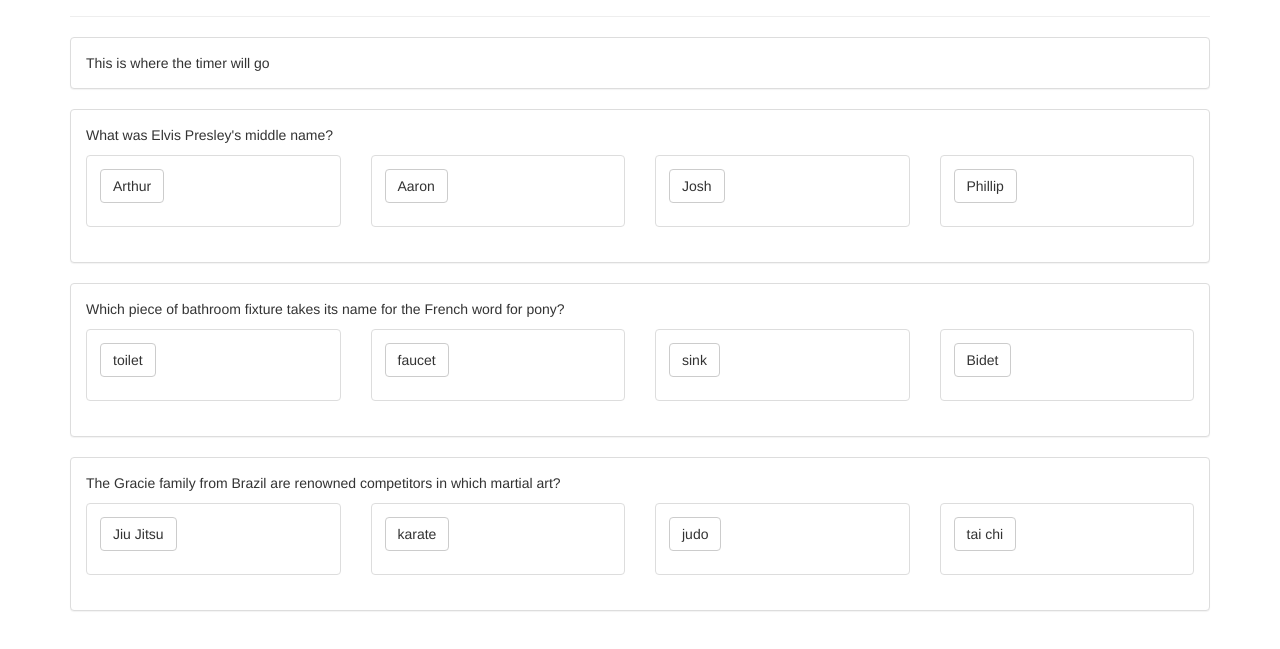
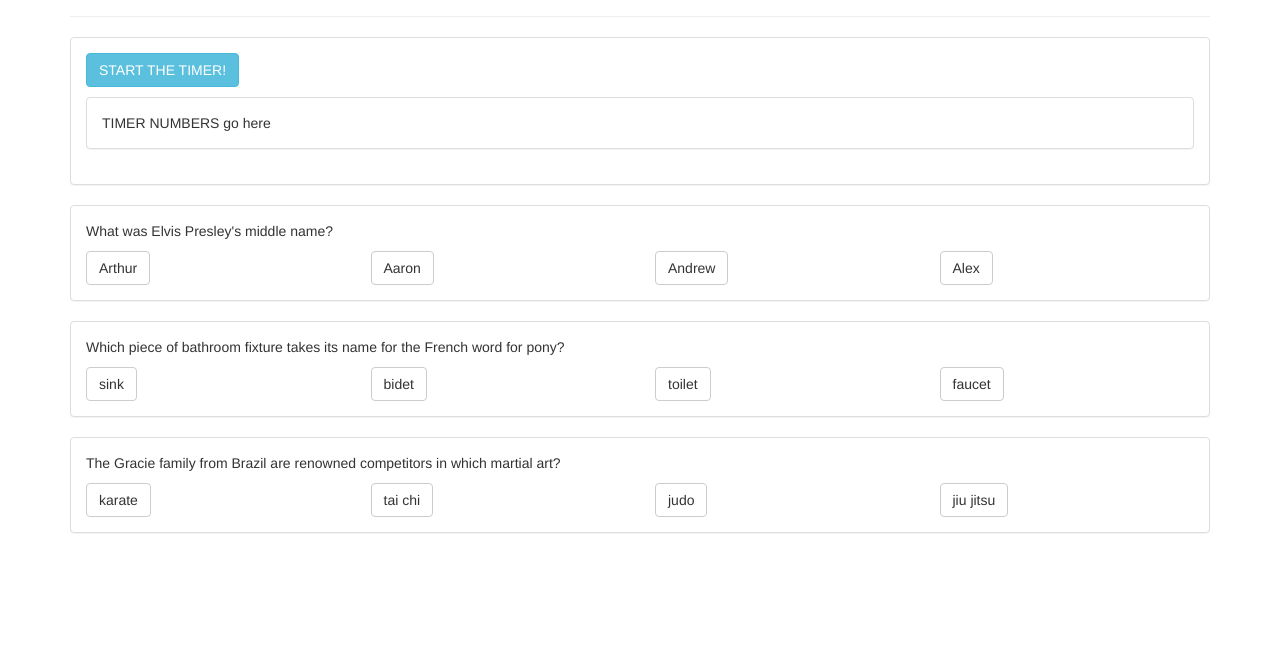
Before and after one commit to RoyceCopeland/TriviaGame, a plain HTML site: page index.html in a window 1280 px wide. Shown: the part 83-732 px from the top of the page. Drawn offline with nearby package versions, Linux system fonts and the light colour scheme; files that its build step writes are made by us from their sources.

Commit message:
some progress

```diff
--- a/assets/javascript/app.js
+++ b/assets/javascript/app.js
@@ -2,8 +2,65 @@
 //
 //* The player will have a limited amount of time to finish the quiz.
 //
-//  * The game ends when the time runs out. The page will reveal the number of questions that players answer correctly and incorrectly.
-//
+//* Don't forget to include a countdown timer.
+
+"use strict";
+
+$(document).ready(function() {
+    //  var correctAnswerArray;
+    var correctAnswer;
+    var incorrectAnswer;
+    var allCorrectAnswers = ["Aaron", "bidet", "jiu jitsu"];
+    var playerAnswer;
+
+
+    //           //  * The game ends when the time runs out. The page will reveal the
+    //           //  number of questions that players answer correctly and incorrectly.
+    var totalCorrectAnswers;
+    var totalIncorrectAnswers;
+
+
+    // for question 1:
+    //
+
+
+
+function rightOrWrong () {
+	$(".btn").on("click");
+	for (var i = 0; i < allCorrectAnswers.length; i++) {
+		allCorrectAnswers[i];
+		if (playerAnswer === allCorrectAnswers) {
+			console.log(correct);
+		}
+	}
+}
+
+rightOrWrong();
+
+
+
+
+//   var hasMatch = false;
+
+//   for (var i = 0; i < allCorrectAnswers.length; i++) {
+
+//       if (playerAnswer === allCorrectAnswers) {
+
+//           hasMatch = true;
+//           console.log(correct);
+//       } else console.log(incorrect);
+//   }
+});
+
+//$("#AaronButton").on("click") {
+//     	console.log(correct);
+//    }
+
+//score it as a correctAnswer
+//correctAnswer = correctAnswer + 1;
+
+//} else //score it an incorrectAnswer
+//	incorrectAnswer = incorrectAnswer = 1;
+
 //* Don't let the player pick more than one answer per question.
-//
-//* Don't forget to include a countdown timer.
+//then lock all buttons for that question
--- a/index.html
+++ b/index.html
@@ -6,8 +6,7 @@
     <meta charset="utf-8">
     <meta name="viewport" content="width = device-width, initial-scale = 1">
     <link rel="stylesheet" href="https://maxcdn.bootstrapcdn.com/bootstrap/3.3.7/css/bootstrap.min.css" integrity="sha384-BVYiiSIFeK1dGmJRAkycuHAHRg32OmUcww7on3RYdg4Va+PmSTsz/K68vbdEjh4u" crossorigin="anonymous">
-    <link rel="stylesheet" type="text/css" href="assets/style.css">
-    <link rel="stylesheet" href="style.css">
+    <link rel="stylesheet" type="text/css" href="assets/css/style.css">
 </head>
 
 <body>
@@ -19,117 +18,106 @@
         </div>
         <div class="panel panel-default">
             <div class="panel-body">
-                This is where the timer will go
+                <div class="row">
+                    <div class="col-md-3">
+                        <div id="timerButton">
+                            <button type="button" class="btn btn-info">START THE TIMER!</button>
+                        </div>
+                    </div>
+                </div>
+                <p></p>
+                <div class="panel panel-default">
+                    <div class="panel-body">
+                        TIMER NUMBERS go here
+                    </div>
+                </div>
             </div>
         </div>
-        <div class="questionContainer">
+        <p></p>
+        <div class="questionContainer1">
             <div class="panel panel-default">
                 <div class="panel-body">
-
-What was Elvis Presley's middle name?
+                    What was Elvis Presley's middle name?
                     <p></p>
                     <div class="row">
                         <div class="col-sm-3 col-md-3">
-                            <div class="thumbnail">
-                                <div class="caption">
-                                    <p><a href="#" class="btn btn-default" role="button">Arthur</a></p>
-                                </div>
+                            <div id="ArthurButton" value="Arthur">
+                                <button type="button" class="btn btn-default">Arthur</button>
                             </div>
                         </div>
                         <div class="col-sm-3 col-md-3">
-                            <div class="thumbnail">
-                                <div class="caption">
-                                    <p><a href="#" class="btn btn-default" role="button">Aaron</a></p>
-                                </div>
+                            <div id="AaronButton" value="Aaron">
+                                <button type="button" class="btn btn-default">Aaron</button>
                             </div>
                         </div>
                         <div class="col-sm-3 col-md-3">
-                            <div class="thumbnail">
-                                <div class="caption">
-                                    <p><a href="#" class="btn btn-default" role="button">Josh</a></p>
-                                </div>
+                            <div id="AndrewButton" value="Andrew">
+                                <button type="button" class="btn btn-default">Andrew</button>
                             </div>
                         </div>
                         <div class="col-sm-3 col-md-3">
-                            <div class="thumbnail">
-                                <div class="caption">
-                                    <p><a href="#" class="btn btn-default" role="button">Phillip</a></p>
-                                </div>
+                            <div id="AlexButton" value="Alex">
+                                <button type="button" class="btn btn-default">Alex</button>
                             </div>
                         </div>
                     </div>
                 </div>
             </div>
         </div>
-        <div class="questionContainer">
+        <div class="questionContainer2">
             <div class="panel panel-default">
                 <div class="panel-body">
-Which piece of bathroom fixture takes its name for the French word for pony?
+                    Which piece of bathroom fixture takes its name for the French word for pony?
                     <p></p>
                     <div class="row">
                         <div class="col-sm-3 col-md-3">
-                            <div class="thumbnail">
-                                <div class="caption">
-                                    <p><a href="#" class="btn btn-default" role="button">toilet</a></p>
-                                </div>
+                            <div id="sinkButton">
+                                <button type="button" class="btn btn-default">sink</button>
                             </div>
                         </div>
                         <div class="col-sm-3 col-md-3">
-                            <div class="thumbnail">
-                                <div class="caption">
-                                    <p><a href="#" class="btn btn-default" role="button">faucet</a></p>
-                                </div>
+                            <div id="bidetButton">
+                                <button type="button" class="btn btn-default">bidet</button>
                             </div>
                         </div>
                         <div class="col-sm-3 col-md-3">
-                            <div class="thumbnail">
-                                <div class="caption">
-                                    <p><a href="#" class="btn btn-default" role="button">sink</a></p>
-                                </div>
+                            <div id="toiletButton">
+                                <button type="button" class="btn btn-default">toilet</button>
                             </div>
                         </div>
                         <div class="col-sm-3 col-md-3">
-                            <div class="thumbnail">
-                                <div class="caption">
-                                    <p><a href="#" class="btn btn-default" role="button">Bidet</a></p>
-                                </div>
+                            <div id="faucetButton">
+                                <button type="button" class="btn btn-default">faucet</button>
                             </div>
                         </div>
                     </div>
                 </div>
             </div>
         </div>
-        <div class="questionContainer">
+        <div class="questionContainer3">
             <div class="panel panel-default">
                 <div class="panel-body">
-The Gracie family from Brazil are renowned competitors in which martial art?                    <p></p>
+                    The Gracie family from Brazil are renowned competitors in which martial art?
+                    <p></p>
                     <div class="row">
                         <div class="col-sm-3 col-md-3">
-                            <div class="thumbnail">
-                                <div class="caption">
-                                    <p><a href="#" class="btn btn-default" role="button">Jiu Jitsu</a></p>
-                                </div>
+                            <div id="karateButton">
+                                <button type="button" class="btn btn-default">karate</button>
                             </div>
                         </div>
                         <div class="col-sm-3 col-md-3">
-                            <div class="thumbnail">
-                                <div class="caption">
-                                    <p><a href="#" class="btn btn-default" role="button">karate</a></p>
-                                </div>
+                            <div id="taiChiButton">
+                                <button type="button" class="btn btn-default">tai chi</button>
                             </div>
                         </div>
                         <div class="col-sm-3 col-md-3">
-                            <div class="thumbnail">
-                                <div class="caption">
-                                    <p><a href="#" class="btn btn-default" role="button">judo</a></p>
-                                </div>
+                            <div id="judoButton">
+                                <button type="button" class="btn btn-default">judo</button>
                             </div>
                         </div>
                         <div class="col-sm-3 col-md-3">
-                            <div class="thumbnail">
-                                <div class="caption">
-                                    <p><a href="#" class="btn btn-default" role="button">tai chi</a></p>
-                                </div>
+                            <div id="mmaButton">
+                                <button type="button" class="btn btn-default">jiu jitsu</button>
                             </div>
                         </div>
                     </div>
@@ -138,7 +126,7 @@ The Gracie family from Brazil are renowned competitors in which martial art?
         </div>
     </div>
     <script src="https://ajax.googleapis.com/ajax/libs/jquery/1.12.4/jquery.min.js"></script>
-    <script type="text/javascript" src="assets/app.js"></script>
+    <script type="text/javascript" src="assets/javascript/app.js"></script>
 </body>
 
 </html>
```
Also changed, not shown: 1 other file.
